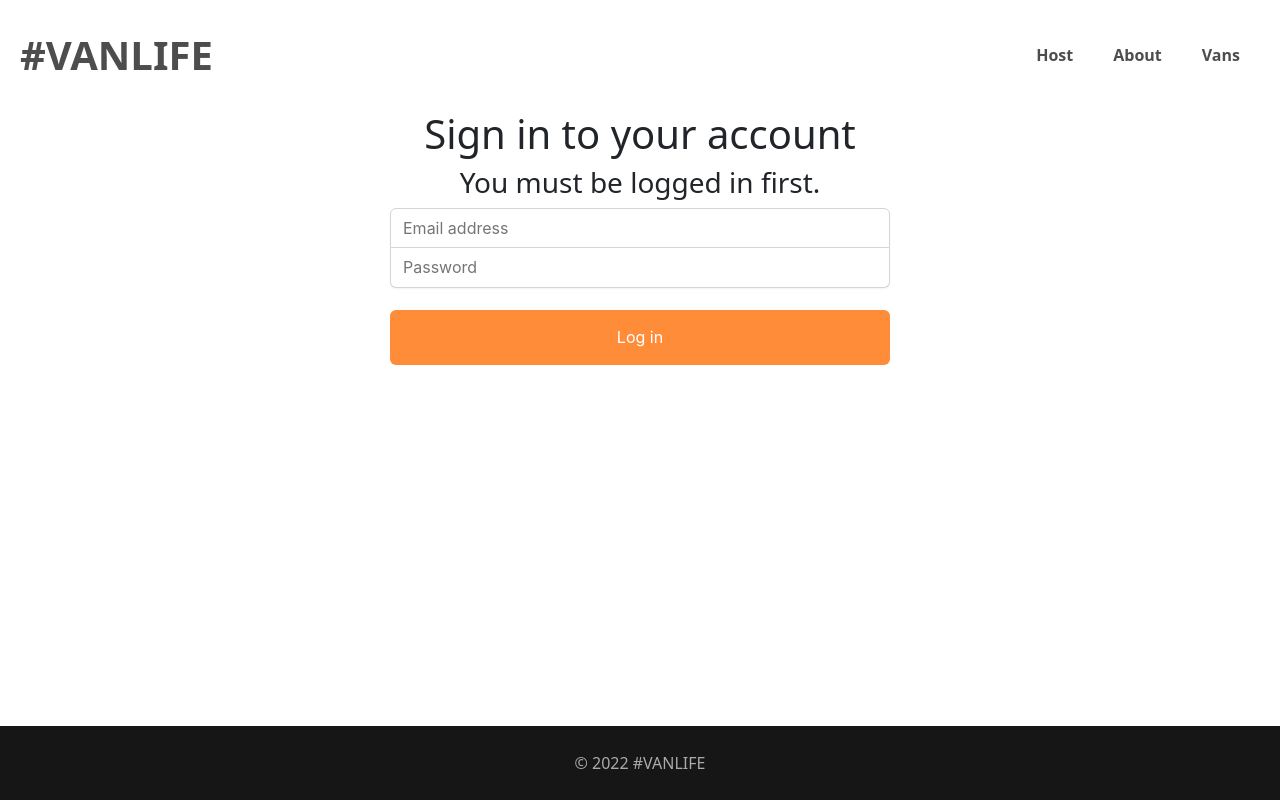
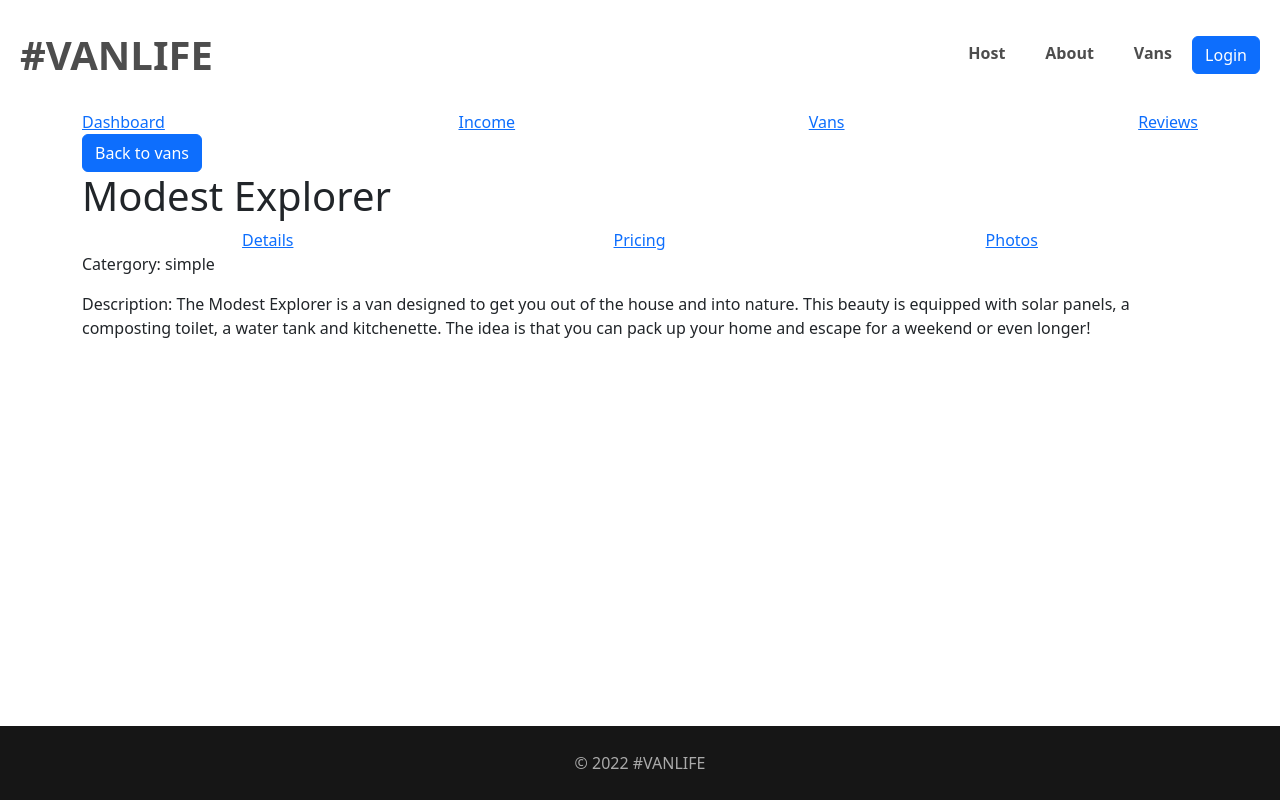
Before and after one commit to PetriDamous/toto-vans-frontend, a React (Create React App) app: page /host/vans/1 in a window 1280 px wide. Before the commit this address led to /login. Built offline with nearby package versions, Linux system fonts and the light colour scheme; sample sign-in values are in the browser's storage.

Commit message:
Feat: Created a login button to log user in.  Currently setup local storage with a flag to tell if user is authenticated or not.  Addedauthentication to Login action.

```diff
--- a/src/components/Header/Header.js
+++ b/src/components/Header/Header.js
@@ -1,7 +1,20 @@
-import { Link } from "react-router-dom";
-import { Container } from "react-bootstrap";
+import { Link, useNavigate } from "react-router-dom";
+import { Button } from "react-bootstrap";
 
 const Header = () => {
+  const isLoggedIn = localStorage.getItem("loggedIn");
+
+  const navigate = useNavigate();
+
+  const handleLogin = () => {
+    if (!isLoggedIn) {
+      return navigate("/login");
+    } else {
+      localStorage.clear();
+      navigate("/");
+    }
+  };
+
   return (
     <header className="d-flex justify-content-between">
       <nav className="d-sm-none fs-1">&#9776;</nav>
@@ -12,6 +25,7 @@ const Header = () => {
         <Link to="/host">Host</Link>
         <Link to="/about">About</Link>
         <Link to="/vans">Vans</Link>
+        <Button onClick={handleLogin}>Login</Button>
       </nav>
     </header>
   );
--- a/src/pages/Login/Login.js
+++ b/src/pages/Login/Login.js
@@ -1,5 +1,5 @@
 import React from "react";
-import { useLoaderData, Form } from "react-router-dom";
+import { useLoaderData, Form, redirect } from "react-router-dom";
 import { validateUser } from "../../api";
 
 export const action = async ({ request }) => {
@@ -9,11 +9,16 @@ export const action = async ({ request }) => {
 
   const password = formData.get("password");
 
-  validateUser({ email, password })
-    .then((data) => console.log(data))
-    .catch((error) => console.log(error));
+  try {
+    const user = await validateUser({ email, password });
 
-  return null;
+    if (user) {
+      localStorage.setItem("loggedIn", true);
+      return redirect("/host");
+    }
+  } catch (error) {
+    console.log(error);
+  }
 };
 
 export const loader = ({ request }) =>
@@ -26,7 +31,7 @@ const Login = () => {
     <div className="login-container">
       <h1>Sign in to your account</h1>
       {message && <h3 className="red">{message}</h3>}
-      <Form className="login-form" method="post">
+      <Form className="login-form" method="post" replace>
         <input name="email" type="email" placeholder="Email address" />
         <input name="password" type="password" placeholder="Password" />
         <button>Log in</button>
--- a/src/utils.js
+++ b/src/utils.js
@@ -1,9 +1,11 @@
 import { redirect } from "react-router-dom";
 
 export async function requireAuth() {
-  const isLoggedIn = false;
+  const isLoggedIn = localStorage.getItem("loggedIn");
 
   if (!isLoggedIn) {
     throw redirect("/login?message=You must be logged in first.");
   }
+
+  return null;
 }
```
